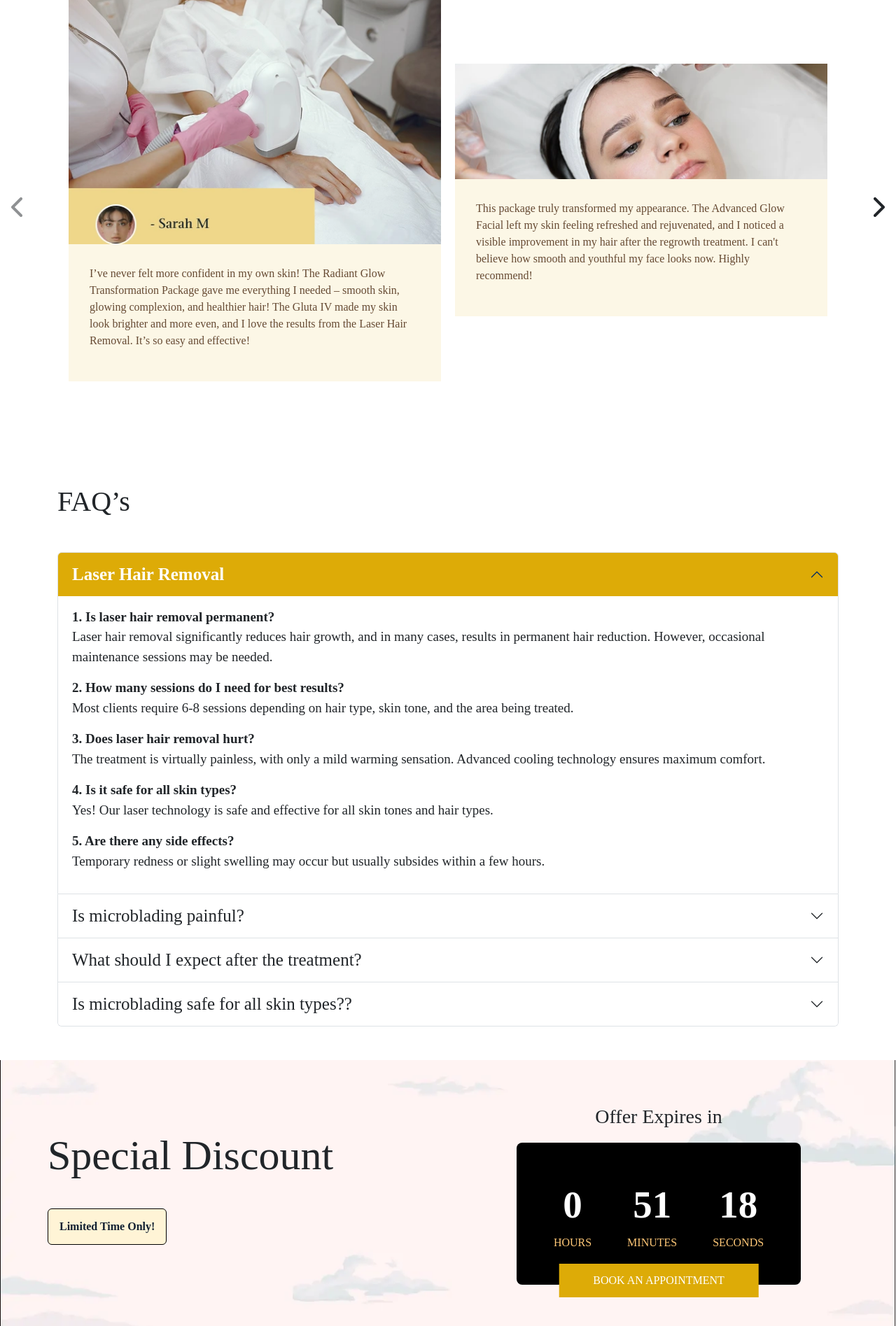
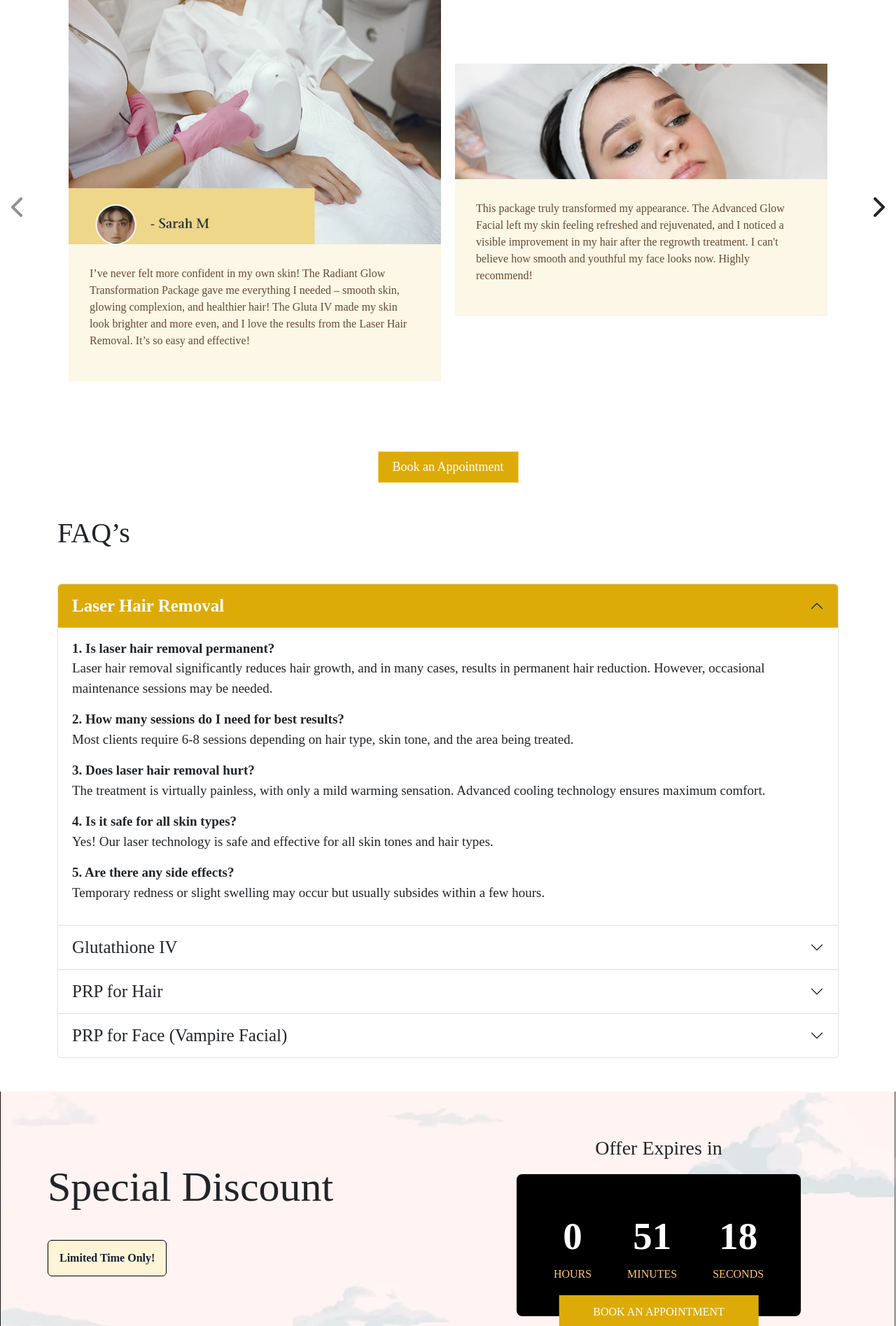
Before and after one commit to Madheshrmedia/kimaya-LP, a PHP site: page / in a window 1280 px wide. Shown: the part 2933-4828 px from the top of the page at 70% size. Run offline with PHP 8.4, Linux system fonts and the light colour scheme; some libraries are stand-ins or nearby versions; some web fonts are replaced.

Commit message:
content updated

```diff
--- a/index.php
+++ b/index.php
@@ -914,6 +914,7 @@
 		</div>
 	</div>
 </section>
+
 <style>
     .base-template__wrapper {
 	max-width: 1560px;
@@ -1368,6 +1369,22 @@
 
 </script>
 <!-- ---end slider frame------------ -->
+<div class="buttongrp">
+<button type="button" class="btn btn-secondary" id="buttonbook" data-bs-toggle="modal" data-bs-target="#exampleModal">Book an Appointment</button>
+</div>
+<style>
+    .buttongrp{
+        text-align:center;
+    }
+    #buttonbook{
+        font-size: 18px;
+    background-color: #DDAB07;
+    color: #FFFFFF;
+    border:1px solid #FAD064;
+    padding: 8px 20px;
+    border-radius:0 !important;
+    }
+</style>
  <!-- ---start FAQ frame------------ -->
  <div class="container" id="faqframe">
     <h1>FAQ’s</h1>
@@ -1398,37 +1415,69 @@
   <div class="accordion-item">
     <h2 class="accordion-header">
       <button class="accordion-button collapsed" type="button" data-bs-toggle="collapse" data-bs-target="#collapseTwo" aria-expanded="false" aria-controls="collapseTwo">
-      Is microblading painful?
+      Glutathione IV
       </button>
     </h2>
     <div id="collapseTwo" class="accordion-collapse collapse" data-bs-parent="#accordionExample">
       <div class="accordion-body">
-        <strong>This is the second item's accordion body.</strong> It is hidden by default, until the collapse plugin adds the appropriate classes that we use to style each element. These classes control the overall appearance, as well as the showing and hiding via CSS transitions. You can modify any of this with custom CSS or overriding our default variables. It's also worth noting that just about any HTML can go within the <code>.accordion-body</code>, though the transition does limit overflow.
-      </div>
+      <strong>1. What is Glutathione IV therapy?</strong>
+      <p>Glutathione IV is a powerful antioxidant treatment that detoxifies the body, boosts the immune system, and brightens the skin.</p>
+      <strong>2. How does it improve skin?</strong>
+      <p>It helps reduce pigmentation, dark spots, and dullness, giving you a radiant, even skin tone.</p>
+      <strong>3. How many sessions do I need for visible results?</strong>
+      <p>Most clients see improvements within 4-6 sessions, but results vary based on individual skin conditions.</p>
+      <strong>4. Is Glutathione IV safe?</strong>
+      <p>Yes, it is completely safe when administered by professionals.</p>
+      <strong>5. Can it be combined with other treatments?</strong>
+      <p>Yes! Glutathione IV works well with PRP, laser treatments, and facials for enhanced skin health.</p>
+          </div>
     </div>
   </div>
   <div class="accordion-item">
     <h2 class="accordion-header">
       <button class="accordion-button collapsed" type="button" data-bs-toggle="collapse" data-bs-target="#collapseThree" aria-expanded="false" aria-controls="collapseThree">
-      What should I expect after the treatment?
+      PRP for Hair
       </button>
     </h2>
     <div id="collapseThree" class="accordion-collapse collapse" data-bs-parent="#accordionExample">
       <div class="accordion-body">
-        <strong>This is the third item's accordion body.</strong> It is hidden by default, until the collapse plugin adds the appropriate classes that we use to style each element. These classes control the overall appearance, as well as the showing and hiding via CSS transitions. You can modify any of this with custom CSS or overriding our default variables. It's also worth noting that just about any HTML can go within the <code>.accordion-body</code>, though the transition does limit overflow.
-      </div>
+        <strong>1. How does PRP help with hair loss?</strong>
+        <p>PRP (Platelet-Rich Plasma) is extracted from your own blood and injected into the scalp to stimulate hair follicles, strengthen roots, and promote regrowth.</p>
+        <strong>2. How many PRP sessions are needed for hair regrowth?</strong>
+        <p>A minimum of 3-6 sessions, spaced 4 weeks apart, is recommended for visible improvements.</p>
+        <strong>3. Is PRP treatment painful?</strong>
+        <p>PRP involves minimal discomfort, and a numbing cream is applied to make the procedure comfortable.</p>
+        <strong>4. Are the results permanent?</strong>
+        <p>PRP slows hair loss and stimulates new growth, but maintenance sessions may be needed.</p>
+        <strong>5. Can PRP be combined with other treatments?</strong>
+        <p>Yes! PRP works best when combined with laser therapy, medications, or hair growth serums.</p>
+         </div>
     </div>
   </div>
   <div class="accordion-item">
     <h2 class="accordion-header">
       <button class="accordion-button collapsed" type="button" data-bs-toggle="collapse" data-bs-target="#collapseFour" aria-expanded="false" aria-controls="collapseThree">
-      Is microblading safe for all skin types??
+      PRP for Face (Vampire Facial)
       </button>
     </h2>
     <div id="collapseFour" class="accordion-collapse collapse" data-bs-parent="#accordionExample">
       <div class="accordion-body">
-        <strong>This is the third item's accordion body.</strong> It is hidden by default, until the collapse plugin adds the appropriate classes that we use to style each element. These classes control the overall appearance, as well as the showing and hiding via CSS transitions. You can modify any of this with custom CSS or overriding our default variables. It's also worth noting that just about any HTML can go within the <code>.accordion-body</code>, though the transition does limit overflow.
-      </div>
+        <strong>1. What is a PRP facial?</strong>
+        <p>PRP facial uses your own plasma to boost collagen production, reduce fine lines, and improve skin texture.</p>
+        <strong>2. What are the benefits of PRP for the face?</strong>
+        <p><ul>
+            <li>Reduces fine lines and wrinkles</li>
+            <li>Improves skin elasticity and texture</li>
+            <li>Minimizes acne scars and pigmentation</li>
+            <li>Promotes a radiant, youthful glow</li>
+        </ul></p>
+        <strong>3. How many PRP facial sessions do I need?</strong>
+        <p>For best results, 3-4 sessions are recommended.</p>
+        <strong>4. Is there downtime after PRP facial?</strong>
+        <p>There is minimal downtime. Expect slight redness for 24-48 hours before your skin starts glowing!</p>
+        <strong>5. Who is the best candidate for PRP facial?</strong>
+        <p>Anyone looking to rejuvenate skin, improve texture, and reduce signs of aging is a great candidate.</p>
+           </div>
     </div>
   </div>
 </div>
@@ -1492,7 +1541,7 @@
       Seconds
     </div>
   </div>
-  <button type="button" class="btn btn-secondary" id="bookbutton">Book an Appointment</button>
+  <button type="button" class="btn btn-secondary" id="bookbutton" data-bs-toggle="modal" data-bs-target="#exampleModal">Book an Appointment</button>
 </div>
 
                 </div>
```
